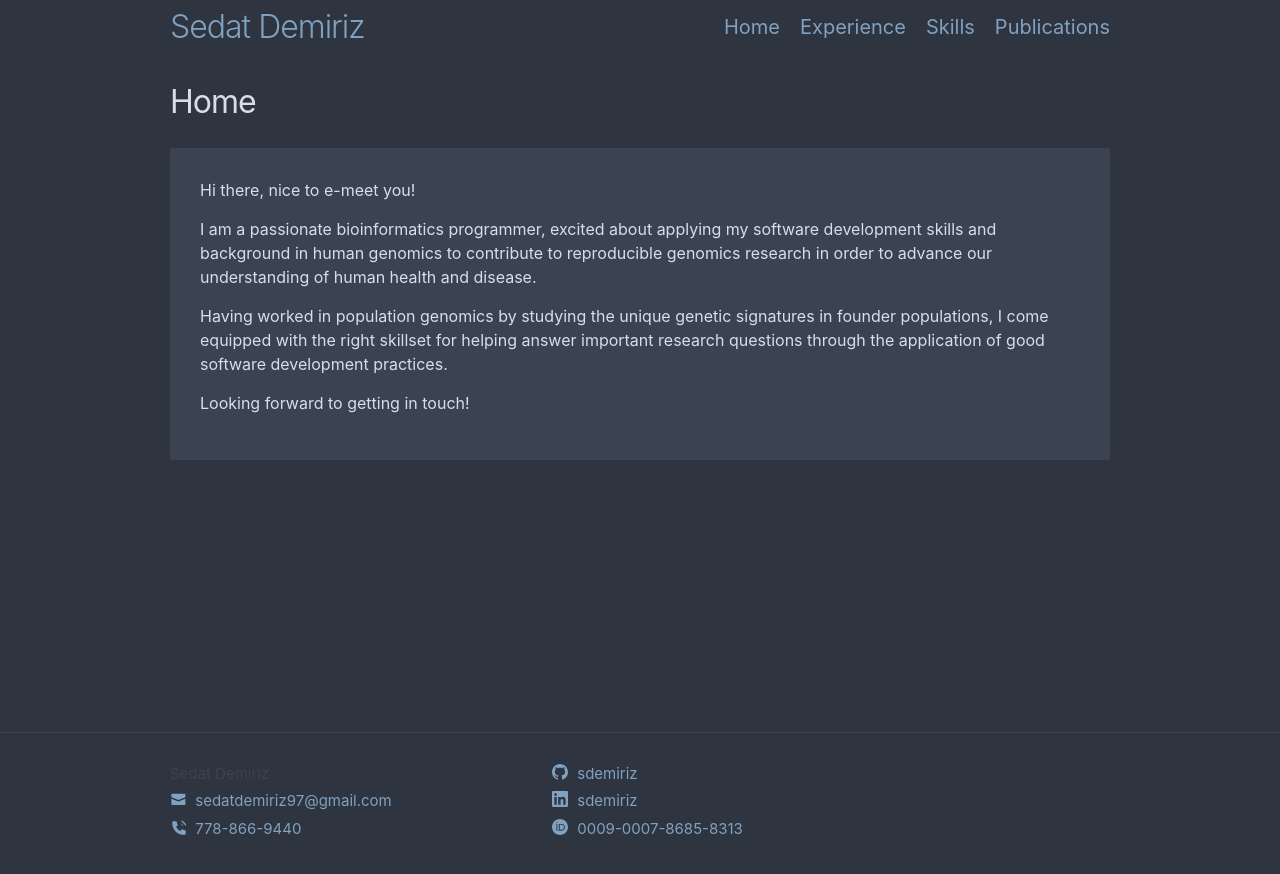
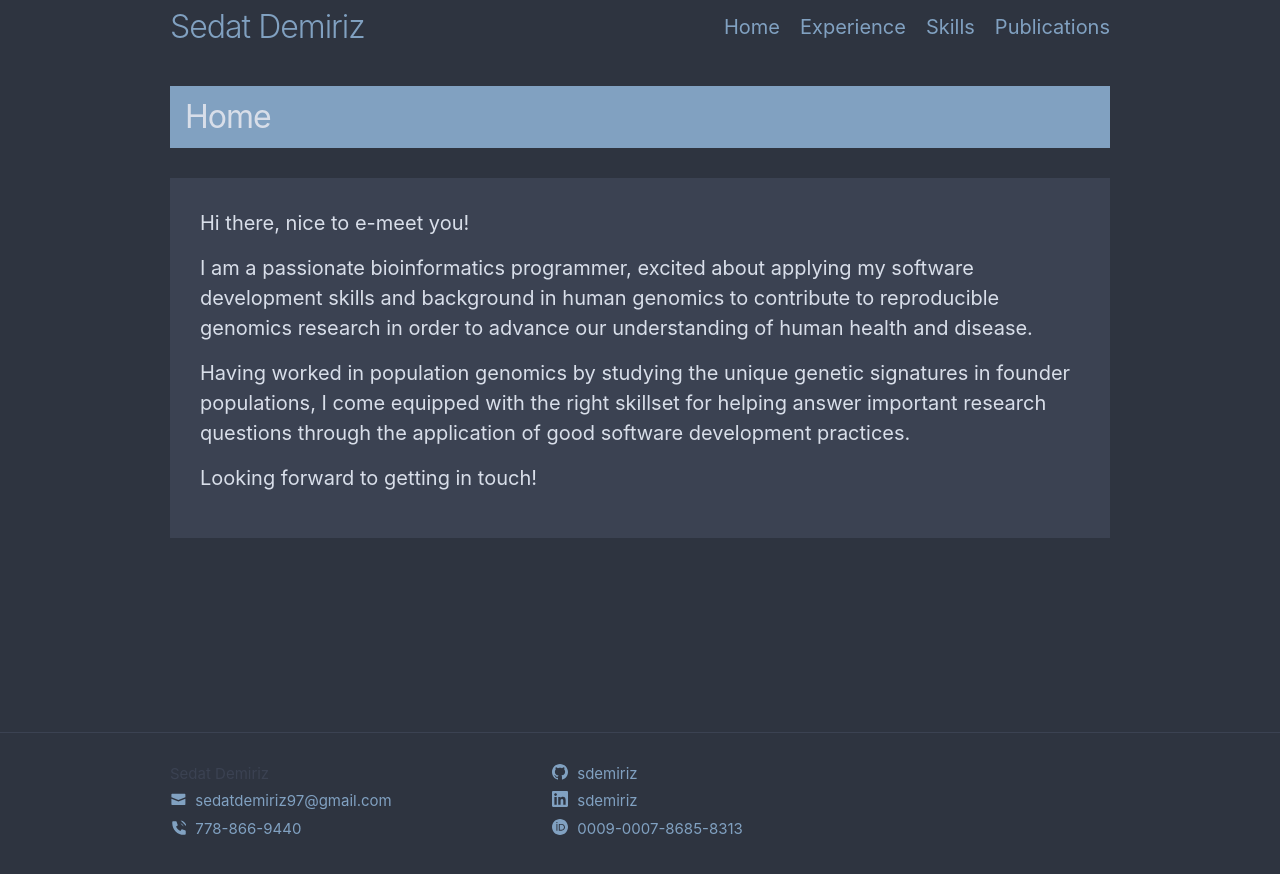
Before and after one commit to sdemiriz/sdemiriz.github.io, a Jekyll site: the page built from 01_home.html, in a window 1280 px wide. Shown: the top 874 px of the page. Built offline with Jekyll 4.4.1, drawn with Linux system fonts in a browser that asks for light colours.

Commit message:
fix: change brand color variable

```diff
--- a/_sass/minima/_layout.scss
+++ b/_sass/minima/_layout.scss
@@ -209,6 +209,9 @@ footer-col-2 {
   letter-spacing: -1px;
   line-height: 1;
 
+  background: $brand-color;
+  padding: $spacing-unit / 2;
+
   @include media-query($on-laptop) {
     @include relative-font-size(2.25);
   }
@@ -248,6 +251,7 @@ footer-col-2 {
 }
 
 .home-text {
+  @include relative-font-size(1.25);
   color: $text-color;
 }
 
```
